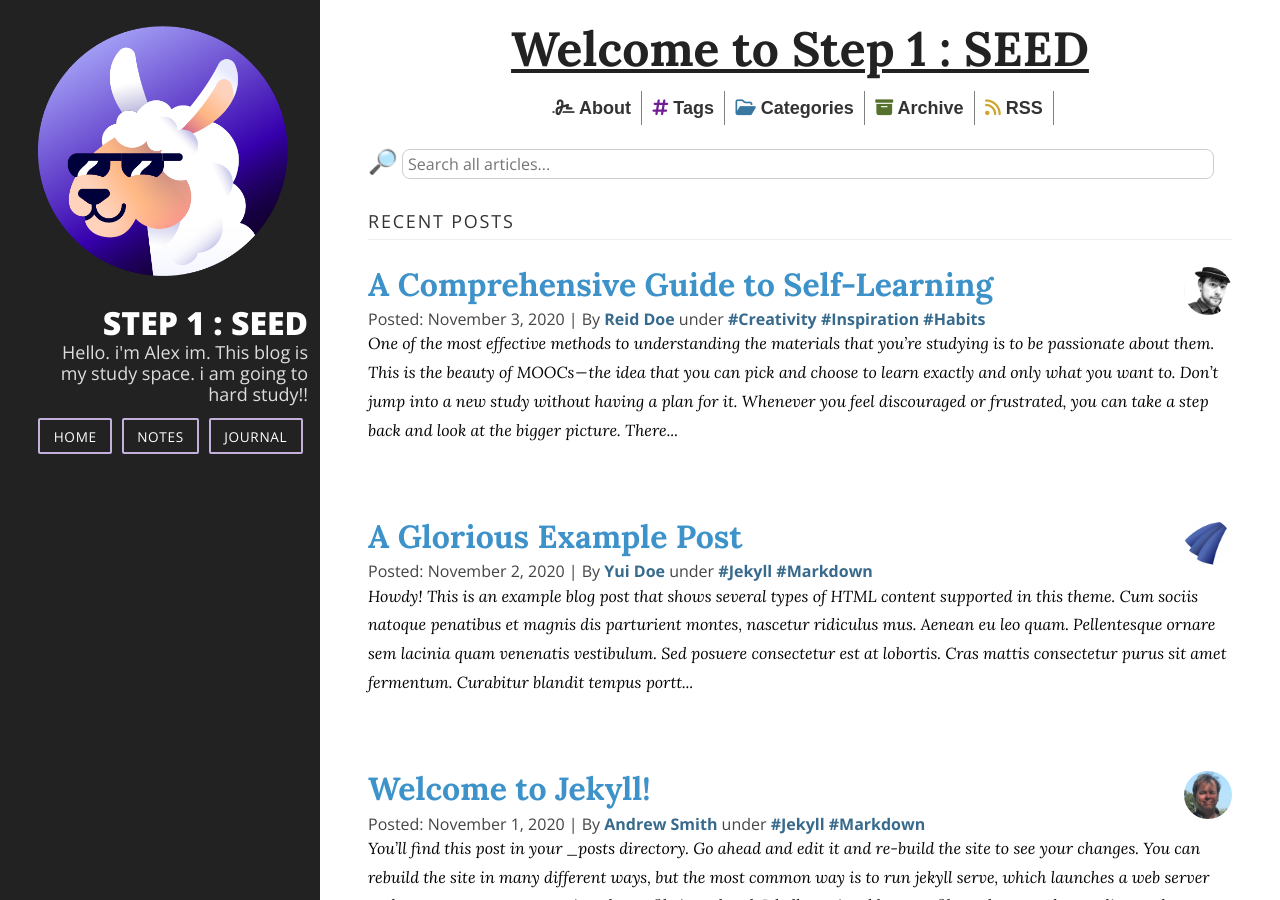
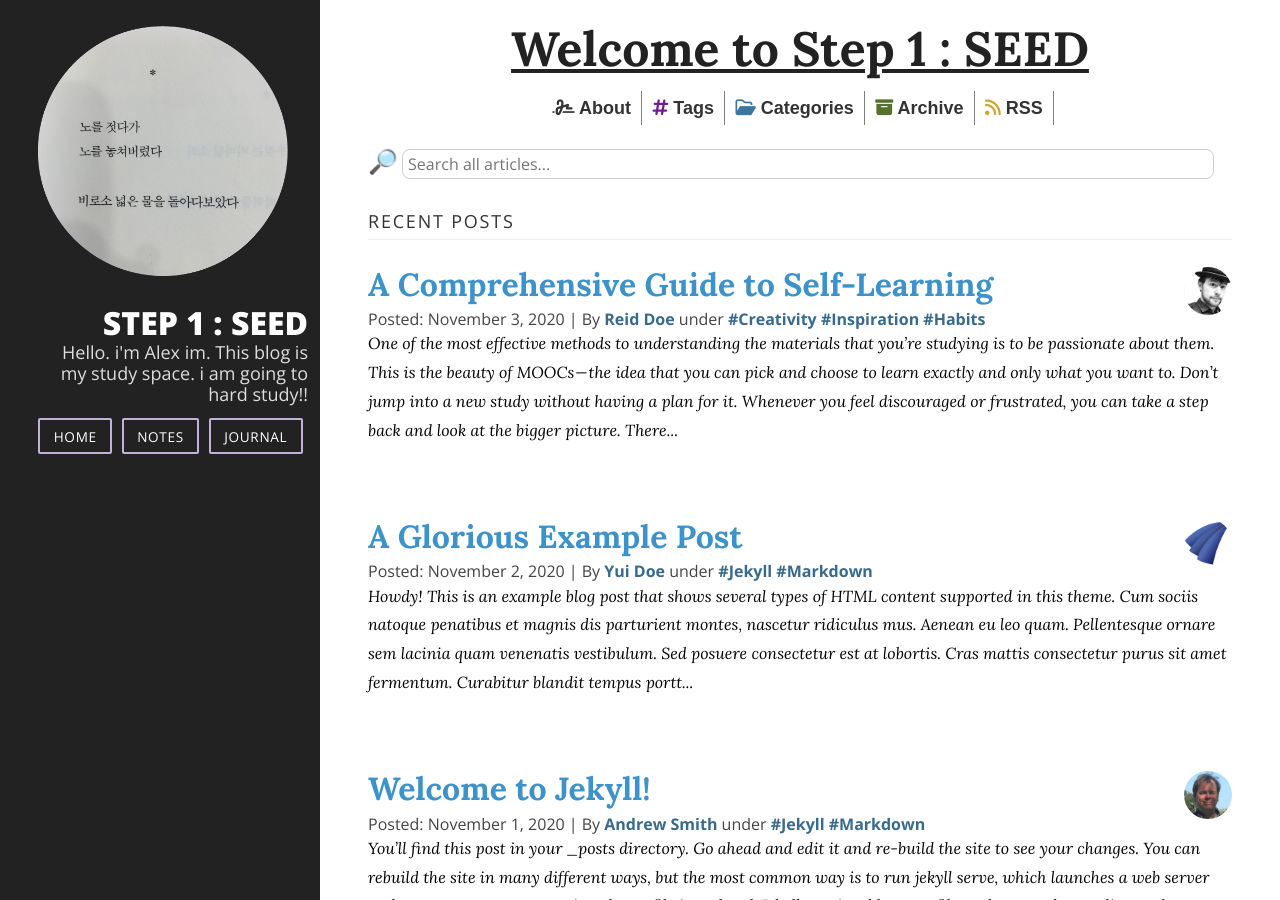
Before and after one commit to brennanbrown/purelog, a Jekyll site: the page built from index.html, in a window 1280 px wide and 900 px high. Built offline with Jekyll 4.4.1, drawn with Linux system fonts in a browser that asks for light colours; nearby versions of some CDN libraries; the list of posts is cut into pages by our own code.

Commit message:
Update _config.yml

```diff
--- a/_config.yml
+++ b/_config.yml
@@ -28,7 +28,7 @@
 twitter: brennankbrown
 github: brennanbrown
 
-header_image: assets/profile.png
+header_image: assets/profile2.png
 
 google_analytics:
 comments: true
```
